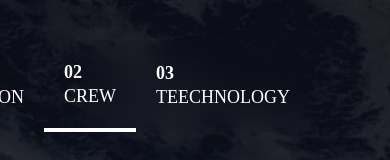
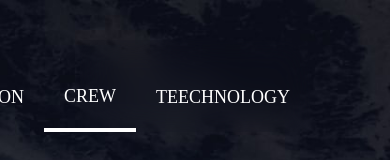
Before and after one commit to dcruz1990/space-tourism-challenge, a React (Vite) app: page /crew in a window 390 px wide. Shown: the top 160 px of the page. Built offline with nearby package versions, Linux system fonts and the light colour scheme; a web font is replaced by a local one.

Commit message:
Fix visibility

```diff
--- a/src/components/Navbar/Navbar.tsx
+++ b/src/components/Navbar/Navbar.tsx
@@ -28,7 +28,7 @@ const Navbar = () => {
 
   return (
     <div className=" flex justify-end items-center backdrop-filter backdrop-blur-lg">
-      <img src={logo} alt="Logo" className="mr-auto" />
+      <img src={logo} alt="Logo" className="hidden md:block mr-auto" />
       <Spacer />
       {items.map((item) => (
         <NavbarButton
--- a/src/components/Navbar/NavbarButton.tsx
+++ b/src/components/Navbar/NavbarButton.tsx
@@ -22,7 +22,7 @@ export const NavbarButton = ({
       }  `}
       to={to}
     >
-      <b> {position}</b> {title}
+      <b className="invisible lg:visible"> {position}</b> {title}
     </Link>
   );
 };
```
